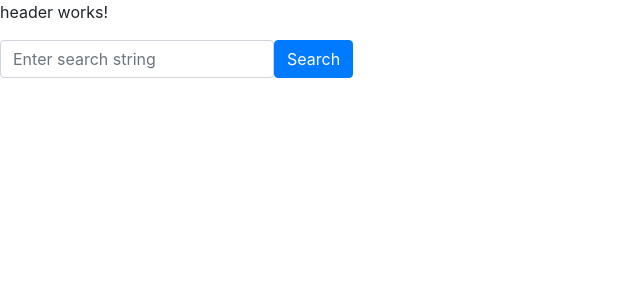
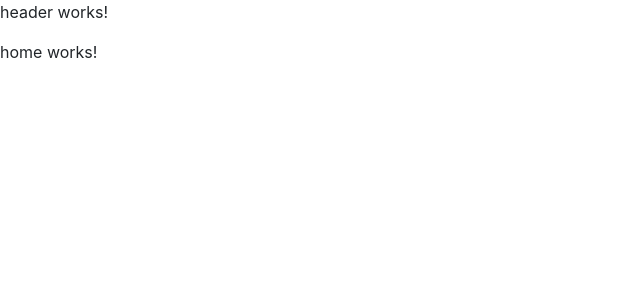
Before and after one commit to jahv/AngularJS, an Angular app in the folder RoutingExampleMusicStore/: page / in a window 1280 px wide. Shown: the top 300 px of the page, without its empty margins (0-640 px from the left). Built offline with nearby package versions, Linux system fonts and the light colour scheme.

Commit message:
Adding the router outlet

```diff
--- a/RoutingExampleMusicStore/src/app/app.component.html
+++ b/RoutingExampleMusicStore/src/app/app.component.html
@@ -1,4 +1,4 @@
 <app-header></app-header>
 <div class="mt-1">
-  <app-search></app-search>
+  <router-outlet></router-outlet>
 </div>
```
Also changed, not shown: RoutingExampleMusicStore/src/app/app.module.ts (+8 -1 lines).
